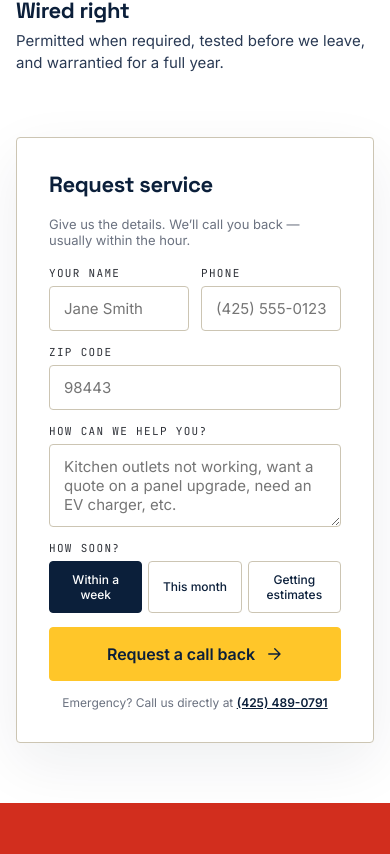
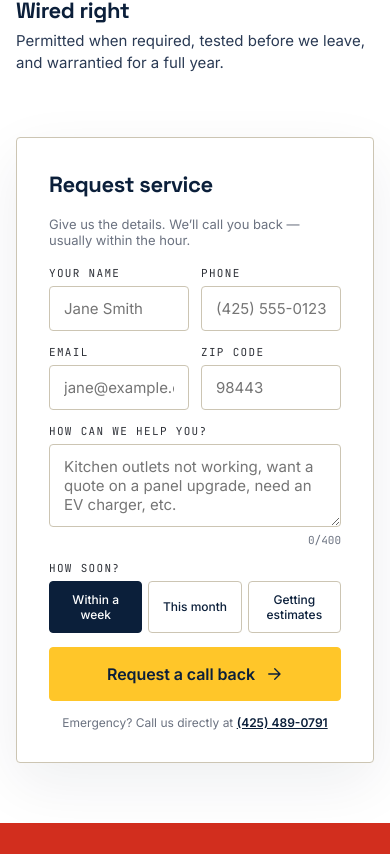
Before and after one commit to lisawilkins/hre, a React (Vite) app: page / in a window 390 px wide. Shown: the part 6030-6884 px from the top of the page. Built offline with nearby package versions, Linux system fonts and the light colour scheme.

Commit message:
Contact form functionality, error messages, required fields, responsiveness across commercial and residential

```diff
--- a/index.html
+++ b/index.html
@@ -15,6 +15,7 @@
     <form name="service-request" netlify netlify-honeypot="bot-field" hidden>
       <input type="text" name="name" />
       <input type="tel" name="phone" />
+      <input type="email" name="email" />
       <input type="text" name="zip" />
       <textarea name="issue"></textarea>
       <input type="text" name="urgency" />
--- a/src/components/forms/BookForm.jsx
+++ b/src/components/forms/BookForm.jsx
@@ -5,21 +5,45 @@ import { Badge } from '../ui/Badge';
 import { PHONE_DISPLAY, PHONE_TEL } from '../../data/content';
 
 export const BookForm = ({ theme, compact, onDone }) => {
-  const [state, setState] = useState({ name: '', phone: '', zip: '', issue: '', urgency: 'Within a week' });
+  const [state, setState] = useState({ name: '', phone: '', email: '', zip: '', issue: '', urgency: 'Within a week' });
   const [submitted, setSubmitted] = useState(false);
   const [loading, setLoading] = useState(false);
   const [error, setError] = useState(false);
+  const [errors, setErrors] = useState({});
+
+  const validate = () => {
+    const e = {};
+    if (!state.name.trim()) e.name = true;
+    if (!state.zip.trim()) e.zip = true;
+    if (!state.issue.trim()) e.issue = true;
+    const hasPhone = state.phone.trim();
+    const hasEmail = state.email.trim();
+    if (!hasPhone && !hasEmail) e.contact = true;
+    if (hasPhone && state.phone.replace(/\D/g, '').length !== 10) e.phone = true;
+    return e;
+  };
+
+  const change = (key, val) => {
+    setState(s => ({ ...s, [key]: val }));
+    setErrors(e => {
+      const next = { ...e };
+      delete next[key];
+      if (key === 'phone' || key === 'email') delete next.contact;
+      return next;
+    });
+  };
 
   const field = (key, label, type = 'text', placeholder) => (
     <label style={{ display: 'flex', flexDirection: 'column', gap: 6 }}>
-      <span style={{ fontFamily: theme.monoFont, fontSize: 11, letterSpacing: '0.12em', textTransform: 'uppercase', color: theme.monoColor }}>{label}</span>
+      <span style={{ fontFamily: theme.monoFont, fontSize: 11, letterSpacing: '0.12em', textTransform: 'uppercase', color: errors[key] ? '#DC2626' : theme.monoColor }}>{label}</span>
       <input
         type={type}
         value={state[key]}
         placeholder={placeholder}
-        onChange={e => setState(s => ({ ...s, [key]: e.target.value }))}
+        onChange={e => change(key, e.target.value)}
         style={{
-          width: '100%', padding: '12px 14px', border: `1px solid ${theme.line}`, borderRadius: theme.radius,
+          width: '100%', padding: '12px 14px', borderRadius: theme.radius,
+          border: `1px solid ${errors[key] || (errors.contact && (key === 'phone' || key === 'email')) ? '#DC2626' : theme.line}`,
           background: theme.surface, color: theme.ink, fontFamily: theme.bodyFont, fontSize: 15, outline: 'none', boxSizing: 'border-box',
         }}
       />
@@ -50,13 +74,19 @@ export const BookForm = ({ theme, compact, onDone }) => {
     <form
       onSubmit={async e => {
         e.preventDefault();
+        const e2 = validate();
+        if (Object.keys(e2).length) { setErrors(e2); return; }
         setLoading(true);
         setError(false);
         try {
           await fetch('/', {
             method: 'POST',
             headers: { 'Content-Type': 'application/x-www-form-urlencoded' },
-            body: new URLSearchParams({ 'form-name': 'service-request', ...state }).toString(),
+            body: new URLSearchParams({
+            'form-name': 'service-request',
+            ...state,
+            phone: state.phone.replace(/\D/g, '').replace(/(\d{3})(\d{3})(\d{4})/, '($1) $2-$3'),
+          }).toString(),
           });
           setSubmitted(true);
         } catch {
@@ -79,23 +109,43 @@ export const BookForm = ({ theme, compact, onDone }) => {
       <div style={{ color: theme.muted, fontFamily: theme.bodyFont, fontSize: 13, marginBottom: 4 }}>
         Give us the details. We&rsquo;ll call you back — usually within the hour.
       </div>
-      <div style={{ display: 'grid', gridTemplateColumns: '1fr 1fr', gap: 12 }}>
-        {field('name', 'Your name', 'text', 'Jane Smith')}
-        {field('phone', 'Phone', 'tel', '(425) 555-0123')}
+      <div style={{ display: 'flex', flexDirection: 'column', gap: 6 }}>
+        <div style={{ display: 'grid', gridTemplateColumns: '1fr 1fr', gap: 12 }}>
+          {field('name', 'Your name', 'text', 'Jane Smith')}
+          {field('phone', 'Phone', 'tel', '(425) 555-0123')}
+        </div>
+        {errors.phone && (
+          <span style={{ fontFamily: theme.bodyFont, fontSize: 12, color: '#DC2626' }}>Please enter a 10-digit US phone number.</span>
+        )}
       </div>
-      {field('zip', 'ZIP code', 'text', '98443')}
+      <div style={{ display: 'flex', flexDirection: 'column', gap: 6 }}>
+        <div style={{ display: 'grid', gridTemplateColumns: '1fr 1fr', gap: 12 }}>
+          {field('email', 'Email', 'email', 'jane@example.com')}
+          {field('zip', 'ZIP code', 'text', '98443')}
+        </div>
+        {errors.contact && (
+          <span style={{ fontFamily: theme.bodyFont, fontSize: 12, color: '#DC2626' }}>Please provide a phone number or email address.</span>
+        )}
+      </div>
       <label style={{ display: 'flex', flexDirection: 'column', gap: 6 }}>
-        <span style={{ fontFamily: theme.monoFont, fontSize: 11, letterSpacing: '0.12em', textTransform: 'uppercase', color: theme.monoColor }}>How can we help you?</span>
+        <span style={{ fontFamily: theme.monoFont, fontSize: 11, letterSpacing: '0.12em', textTransform: 'uppercase', color: errors.issue ? '#DC2626' : theme.monoColor }}>How can we help you?</span>
         <textarea
           value={state.issue}
-          onChange={e => setState(s => ({ ...s, issue: e.target.value }))}
+          onChange={e => change('issue', e.target.value)}
           placeholder="Kitchen outlets not working, want a quote on a panel upgrade, need an EV charger, etc."
           rows={3}
+          maxLength={400}
           style={{
-            padding: '12px 14px', border: `1px solid ${theme.line}`, borderRadius: theme.radius,
+            padding: '12px 14px', border: `1px solid ${errors.issue ? '#DC2626' : theme.line}`, borderRadius: theme.radius,
             width: '100%', boxSizing: 'border-box', background: theme.surface, color: theme.ink, fontFamily: theme.bodyFont, fontSize: 15, outline: 'none', resize: 'vertical',
           }}
         />
+        <div style={{ display: 'flex', justifyContent: 'space-between', alignItems: 'center' }}>
+          {errors.issue
+            ? <span style={{ fontFamily: theme.bodyFont, fontSize: 12, color: '#DC2626' }}>Please briefly describe your project.</span>
+            : <span />}
+          <span style={{ fontFamily: theme.monoFont, fontSize: 11, color: theme.muted, marginLeft: 'auto' }}>{state.issue.length}/400</span>
+        </div>
       </label>
       <label style={{ display: 'flex', flexDirection: 'column', gap: 6 }}>
         <span style={{ fontFamily: theme.monoFont, fontSize: 11, letterSpacing: '0.12em', textTransform: 'uppercase', color: theme.monoColor }}>How soon?</span>
--- a/src/pages/CommercialPage.jsx
+++ b/src/pages/CommercialPage.jsx
@@ -6,15 +6,23 @@ import { Button } from '../components/ui/Button';
 import { BookForm } from '../components/forms/BookForm';
 import { PageHero } from './shared';
 import { COMMERCIAL_SERVICES, COMMERCIAL_CLIENTS, PHONE_TEL } from '../data/content';
+import { useBreakpoint } from '../hooks/useBreakpoint';
 
 export const CommercialPage = ({ theme, tone }) => {
   const navigate = useNavigate();
+  const { isMobile, isTablet, isTabletDown } = useBreakpoint();
+
+  const servicesCols = isMobile ? '1fr' : isTablet ? 'repeat(2, 1fr)' : 'repeat(3, 1fr)';
+  const clientGridCols = isMobile ? 'repeat(2, 1fr)' : 'repeat(3, 1fr)';
+
   return (
     <div>
       <PageMeta title="Commercial Electrical Services · Home Run Electric" description="Licensed commercial electrician in Western Washington. Tenant improvements, service upgrades, ground-up construction, and 24/7 emergency response." />
       <PageHero theme={theme} eyebrow="Commercial" title="Twenty-plus years keeping Western Washington's businesses running." lede={tone.commercialLede} />
+
+      {/* Services grid */}
       <Section theme={theme}>
-      <div style={{ display: 'grid', gridTemplateColumns: 'repeat(3, 1fr)', gap: 16 }}>
+        <div style={{ display: 'grid', gridTemplateColumns: servicesCols, gap: 16 }}>
           {COMMERCIAL_SERVICES.map((s, i) => (
             <div key={i} style={{
               background: theme.surface, border: `1px solid ${theme.line}`,
@@ -33,12 +41,13 @@ export const CommercialPage = ({ theme, tone }) => {
         </div>
       </Section>
 
+      {/* Clients */}
       <Section theme={theme} eyebrow="Commercial clients" style={{ background: theme.surface }}>
-      <div style={{ display: 'grid', gridTemplateColumns: '1fr 1.5fr', gap: 48, alignItems: 'start' }}>
+        <div style={{ display: 'grid', gridTemplateColumns: isTabletDown ? '1fr' : '1fr 1.5fr', gap: isTabletDown ? 32 : 48, alignItems: 'start' }}>
           <h2 style={{ fontFamily: theme.displayFont, fontWeight: theme.displayWeight, fontSize: 'clamp(32px, 4vw, 48px)', lineHeight: 1, margin: 0, letterSpacing: '-0.03em', color: theme.ink }}>
             We&apos;ve worked with.
           </h2>
-        <div style={{ display: 'grid', gridTemplateColumns: 'repeat(3, 1fr)', gap: 2, border: `1px solid ${theme.line}`, background: theme.line }}>
+          <div style={{ display: 'grid', gridTemplateColumns: clientGridCols, gap: 2, border: `1px solid ${theme.line}`, background: theme.line }}>
             {COMMERCIAL_CLIENTS.map((c, i) => (
               <div key={i} style={{
                 background: theme.bg, padding: '28px 20px',
@@ -51,8 +60,9 @@ export const CommercialPage = ({ theme, tone }) => {
         </div>
       </Section>
 
+      {/* Bid section */}
       <Section theme={theme}>
-      <div style={{ display: 'grid', gridTemplateColumns: '1.2fr 1fr', gap: 48, alignItems: 'center' }}>
+        <div style={{ display: 'grid', gridTemplateColumns: isTabletDown ? '1fr' : '1.2fr 1fr', gap: isTabletDown ? 40 : 48, alignItems: 'center' }}>
           <div>
             <Badge theme={theme} variant="brand">Bid request</Badge>
             <h2 style={{ fontFamily: theme.displayFont, fontWeight: theme.displayWeight, fontSize: 'clamp(36px, 4.5vw, 56px)', lineHeight: 1, margin: '16px 0 20px', letterSpacing: '-0.03em', color: theme.ink }}>
@@ -61,7 +71,7 @@ export const CommercialPage = ({ theme, tone }) => {
             <p style={{ fontFamily: theme.bodyFont, fontSize: 17, lineHeight: 1.55, color: theme.ink2, margin: '0 0 28px', maxWidth: 480 }}>
               We do design-assist and design-build bids. Send us your plans or scope and we&apos;ll turn around a numbered estimate in 5–10 business days for most jobs.
             </p>
-          <div style={{ display: 'flex', gap: 10 }}>
+            <div style={{ display: 'flex', gap: 10, flexWrap: 'wrap' }}>
               <Button theme={theme} variant="primary" iconRight="arrow" onClick={() => navigate('/book')}>Request a bid</Button>
               <Button theme={theme} variant="ghost" icon="phone" onClick={() => window.location.href = `tel:${PHONE_TEL}`}>Talk to estimator</Button>
             </div>
--- a/src/pages/ResidentialPage.jsx
+++ b/src/pages/ResidentialPage.jsx
@@ -19,7 +19,7 @@ const ProjectGallery = ({ theme }) => {
   ];
   return (
     <Section theme={theme} eyebrow="Recent projects" style={{ background: theme.surface }}>
-      <div style={{ display: 'flex', justifyContent: 'space-between', alignItems: 'end', marginBottom: 32 }}>
+      <div style={{ display: 'flex', justifyContent: 'space-between', alignItems: isMobile ? 'flex-start' : 'flex-end', flexDirection: isMobile ? 'column' : 'row', gap: 12, marginBottom: 32 }}>
         <h2 style={{ fontFamily: theme.displayFont, fontWeight: theme.displayWeight, fontSize: 'clamp(32px, 4vw, 48px)', lineHeight: 1, margin: 0, letterSpacing: '-0.03em', color: theme.ink }}>
           Some jobs from this month.
         </h2>
--- a/src/pages/shared.jsx
+++ b/src/pages/shared.jsx
@@ -3,27 +3,33 @@ import { HeroPattern } from '../components/ui/HeroPattern';
 import { Section } from '../components/ui/Section';
 import { Button } from '../components/ui/Button';
 import { PHONE_DISPLAY, PHONE_TEL } from '../data/content';
+import { useBreakpoint } from '../hooks/useBreakpoint';
 
-export const PageHero = ({ theme, eyebrow, title, lede }) => (
+export const PageHero = ({ theme, eyebrow, title, lede }) => {
+  const { isMobile, isTablet } = useBreakpoint();
+  const padding = isMobile ? '48px 16px 40px' : isTablet ? '60px 24px 52px' : '72px 48px 64px';
+  return (
     <div style={{ background: theme.bg, position: 'relative', overflow: 'hidden' }}>
       <HeroPattern theme={theme} kind={theme.heroPattern} />
-    <div style={{ maxWidth: 1280, margin: '0 auto', padding: '72px 48px 64px', position: 'relative' }}>
+      <div style={{ maxWidth: 1280, margin: '0 auto', padding, position: 'relative' }}>
         <div style={{ fontFamily: theme.monoFont, fontSize: 11, letterSpacing: '0.12em', textTransform: 'uppercase', color: theme.monoColor, marginBottom: 20, display: 'flex', alignItems: 'center', gap: 10 }}>
           <span style={{ width: 24, height: 1, background: theme.monoColor }} /> {eyebrow}
         </div>
-      <h1 style={{ fontFamily: theme.displayFont, fontWeight: theme.displayWeight, fontSize: 'clamp(44px, 6vw, 84px)', lineHeight: 0.98, margin: 0, letterSpacing: '-0.035em', color: theme.ink, textWrap: 'balance', maxWidth: 1000 }}>
+        <h1 style={{ fontFamily: theme.displayFont, fontWeight: theme.displayWeight, fontSize: isMobile ? 'clamp(36px, 9vw, 52px)' : 'clamp(44px, 6vw, 84px)', lineHeight: 0.98, margin: 0, letterSpacing: '-0.035em', color: theme.ink, textWrap: 'balance', maxWidth: 1000 }}>
           {title}
         </h1>
-      <p style={{ fontFamily: theme.bodyFont, fontSize: 19, lineHeight: 1.5, color: theme.ink2, marginTop: 24, maxWidth: 640 }}>{lede}</p>
+        <p style={{ fontFamily: theme.bodyFont, fontSize: isMobile ? 16 : 19, lineHeight: 1.5, color: theme.ink2, marginTop: 24, maxWidth: 640 }}>{lede}</p>
       </div>
     </div>
   );
+};
 
 export const CTABand = ({ theme, tone }) => {
   const navigate = useNavigate();
+  const { isTabletDown } = useBreakpoint();
   return (
     <Section theme={theme} style={{ background: theme.brand, color: theme.brandInk, borderTop: 'none' }}>
-      <div style={{ display: 'grid', gridTemplateColumns: '1.4fr 1fr', gap: 48, alignItems: 'center' }}>
+      <div style={{ display: 'grid', gridTemplateColumns: isTabletDown ? '1fr' : '1.4fr 1fr', gap: isTabletDown ? 32 : 48, alignItems: 'center' }}>
         <div>
           <h2 style={{ fontFamily: theme.displayFont, fontWeight: theme.displayWeight, fontSize: 'clamp(40px, 5vw, 64px)', lineHeight: 1, margin: 0, letterSpacing: '-0.035em' }}>
             Ready when you are.
```
Lines whose indentation alone changed are shown as unchanged.
